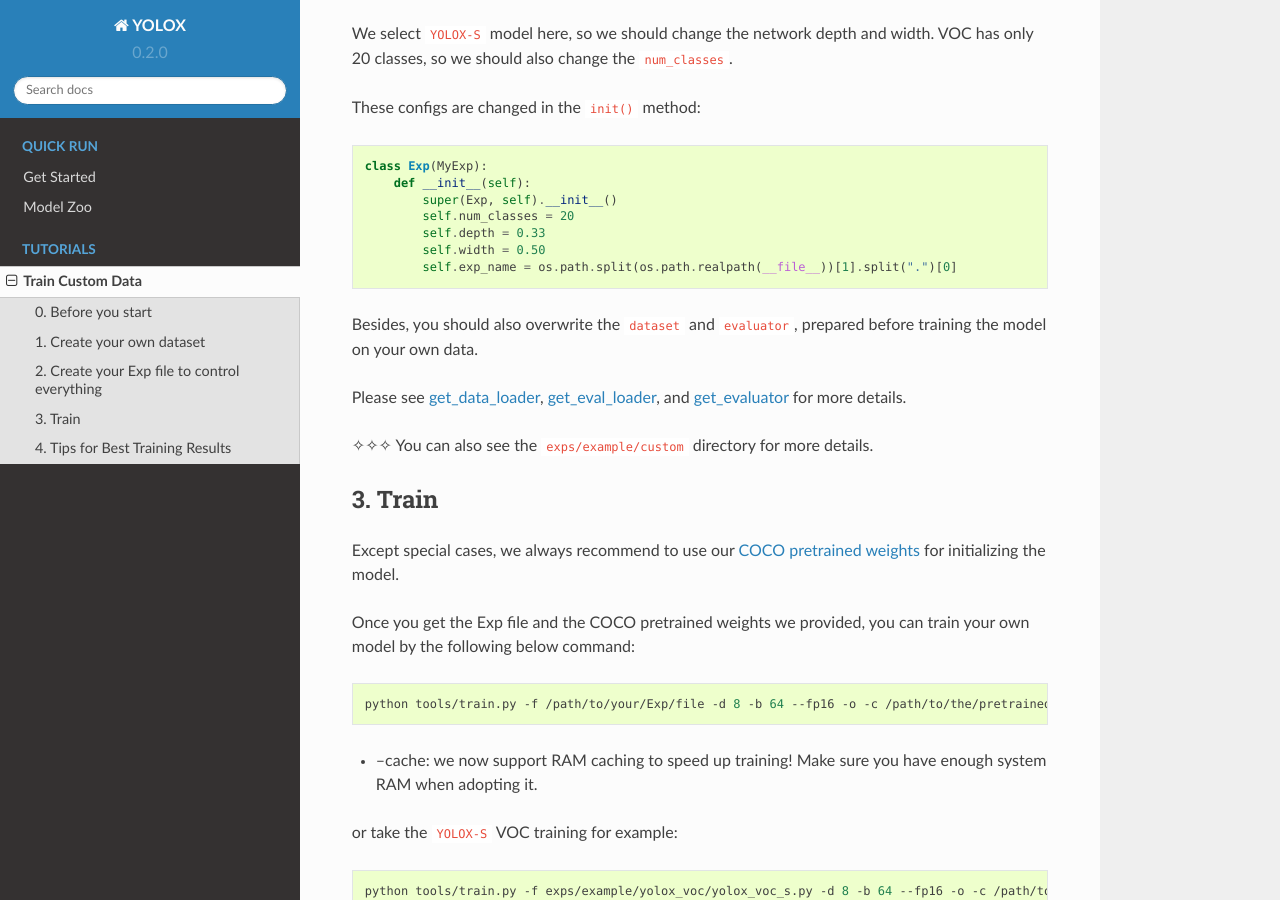
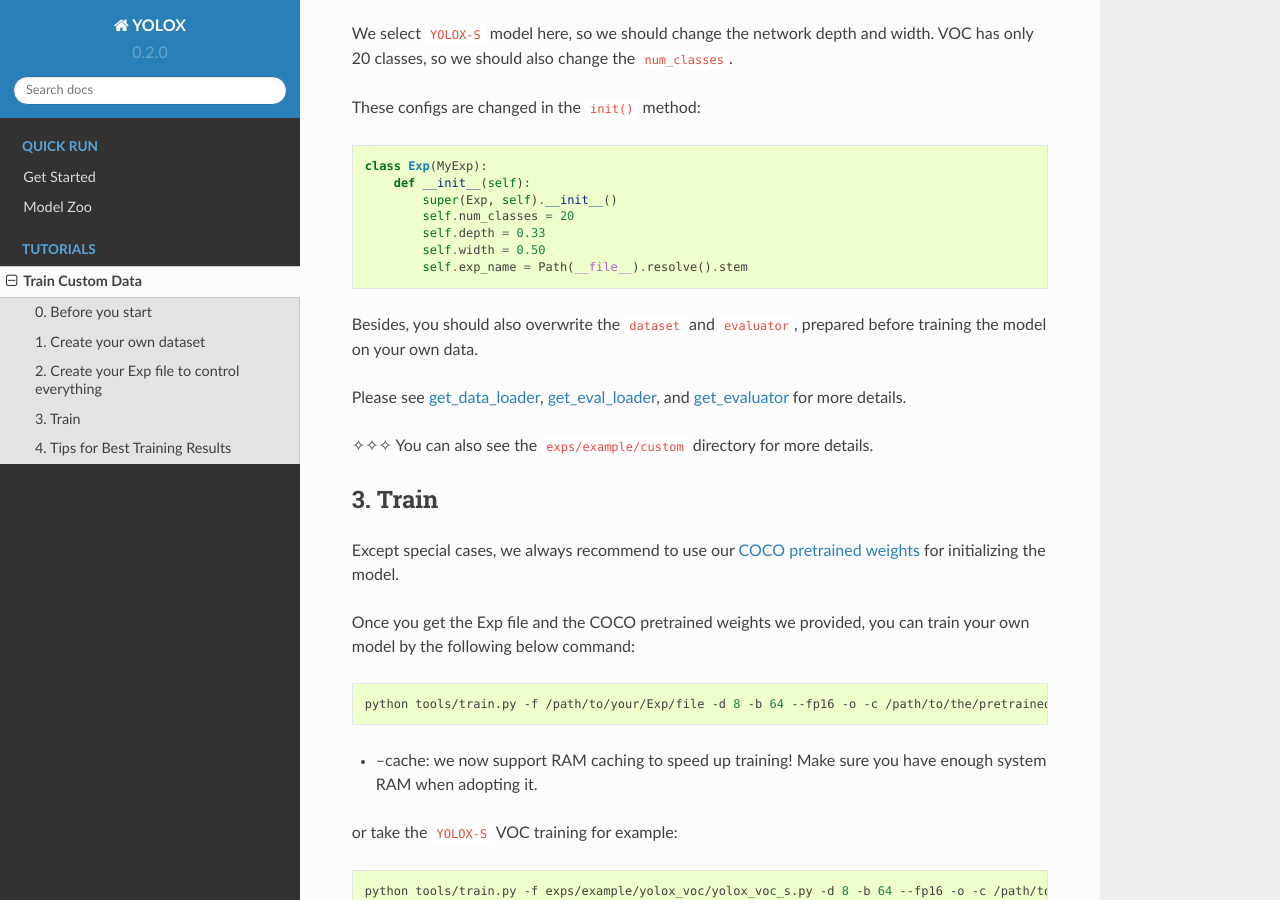
Before and after one commit to Megvii-BaseDetection/YOLOX, a Sphinx documentation site: the page built from docs/train_custom_data.md, in a window 1280 px wide and 900 px high, scrolled down 1450 px. Built offline with Sphinx 7.4.7 and the Read the Docs theme 2.0.0, drawn with Linux system fonts in a browser that asks for light colours.

Commit message:
Update doc with Pathlib version.

````diff
--- a/docs/train_custom_data.md
+++ b/docs/train_custom_data.md
@@ -55,7 +55,7 @@ class Exp(MyExp):
         self.num_classes = 20
         self.depth = 0.33
         self.width = 0.50
-        self.exp_name = os.path.split(os.path.realpath(__file__))[1].split(".")[0]
+        self.exp_name = Path(__file__).resolve().stem
 ```
 
 Besides, you should also overwrite the `dataset` and `evaluator`, prepared before training the model on your own data.
````
